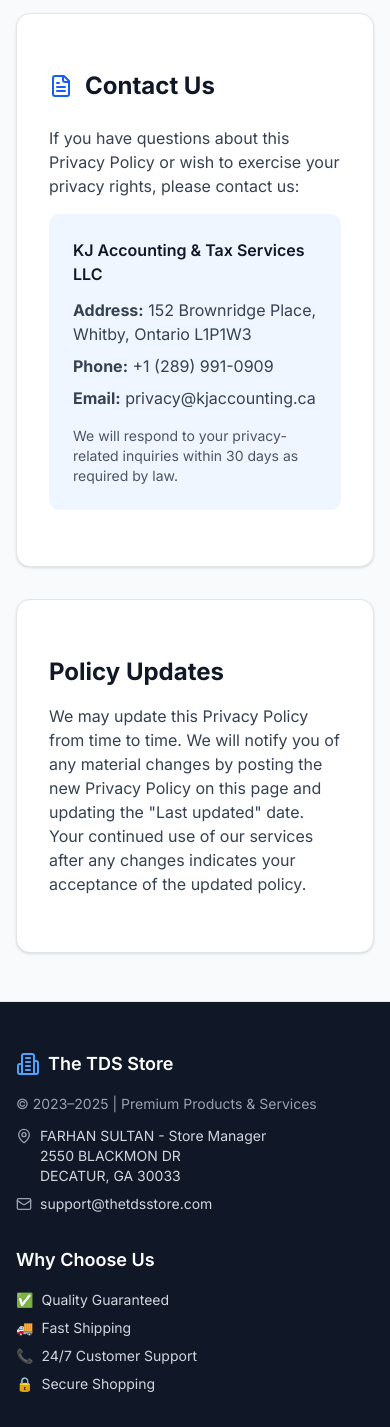
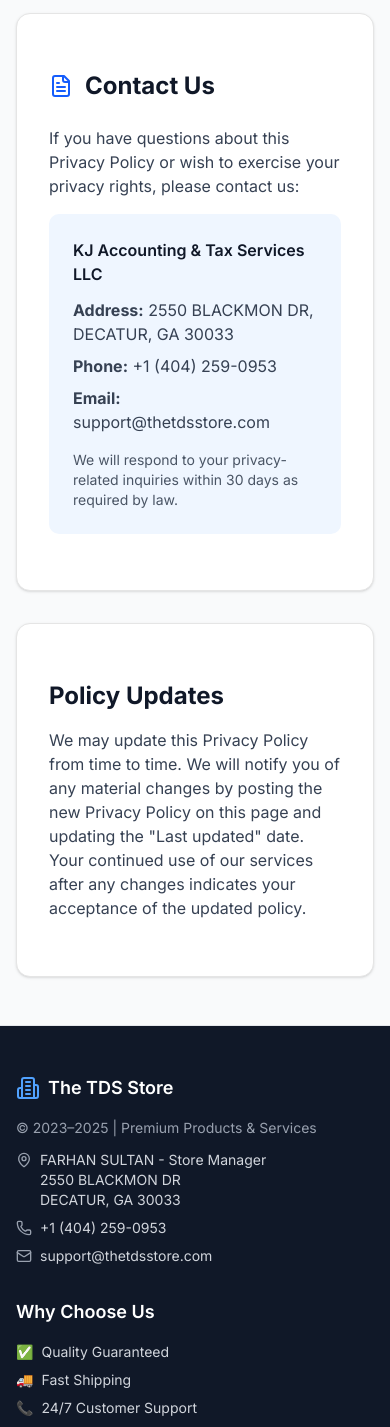
Before and after one commit to FaaizAhmed2004/IR, a Next.js app: page /privacy-policy in a window 390 px wide. Shown: the part 4290-5717 px from the top of the page. Built offline with nearby package versions, Linux system fonts and the light colour scheme.

Commit message:
Update contact number to +1 (404) 259-0953 throughout the website - Add phone number to all pages and update policy pages with new contact information

```diff
--- a/src/app/about/page.tsx
+++ b/src/app/about/page.tsx
@@ -66,6 +66,7 @@
               </div>
 
               <div>
+                <p className="text-gray-900"><strong>Phone:</strong> <span className="text-blue-600">+1 (404) 259-0953</span></p>
                 <p className="text-gray-900"><strong>Email:</strong> <span className="text-blue-600">support@thetdsstore.com</span></p>
               </div>
             </div>
--- a/src/app/contact/page.tsx
+++ b/src/app/contact/page.tsx
@@ -6,7 +6,7 @@
 import Header from "@/components/header"
 import Footer from "@/components/Footer"
 import { useCart } from "@/contexts/CartContext"
-import { Mail, MapPin, Clock, Send, MessageSquare, ShoppingBag } from "lucide-react"
+import { Mail, MapPin, Clock, Send, MessageSquare, ShoppingBag, Phone } from "lucide-react"
 
 export default function ContactPage() {
   const { state } = useCart()
@@ -118,6 +118,16 @@
                   </div>
 
                   <div className="flex items-start gap-3">
+                    <Phone className="h-5 w-5 text-blue-600 mt-1" />
+                    <div>
+                      <div className="font-medium text-gray-900">Phone</div>
+                      <a href="tel:+14042590953" className="text-blue-600 hover:underline">
+                        +1 (404) 259-0953
+                      </a>
+                    </div>
+                  </div>
+
+                  <div className="flex items-start gap-3">
                     <MapPin className="h-5 w-5 text-blue-600 mt-1" />
                     <div>
                       <div className="font-medium text-gray-900">The TDS Store</div>
@@ -174,6 +184,10 @@
                 <h3 className="text-lg font-semibold text-gray-900 mb-4">Quick Contact</h3>
                 <div className="space-y-3">
                   <Button className="w-full bg-blue-600 hover:bg-blue-700 text-white justify-start">
+                    <Phone className="mr-2 h-4 w-4" />
+                    Call: +1 (404) 259-0953
+                  </Button>
+                  <Button className="w-full bg-green-600 hover:bg-green-700 text-white justify-start">
                     <Mail className="mr-2 h-4 w-4" />
                     Email: support@thetdsstore.com
                   </Button>
--- a/src/app/page.tsx
+++ b/src/app/page.tsx
@@ -267,6 +267,12 @@
               <p>2550 BLACKMON DR</p>
               <p>DECATUR, GA 30033</p>
               <p className="mt-3">
+                Phone:{" "}
+                <a href="tel:+14042590953" className="text-blue-600 hover:underline font-medium">
+                  +1 (404) 259-0953
+                </a>
+              </p>
+              <p className="mt-2">
                 Email:{" "}
                 <a href="mailto:support@thetdsstore.com" className="text-blue-600 hover:underline font-medium">
                   support@thetdsstore.com
--- a/src/app/privacy-policy/page.tsx
+++ b/src/app/privacy-policy/page.tsx
@@ -244,9 +244,9 @@
               <div className="bg-blue-50 p-6 rounded-lg">
                 <h3 className="font-semibold text-gray-900 mb-3">KJ Accounting & Tax Services LLC</h3>
                 <div className="space-y-2 text-gray-700">
-                  <p><strong>Address:</strong> 152 Brownridge Place, Whitby, Ontario L1P1W3</p>
-                  <p><strong>Phone:</strong> +1 (289) 991-0909</p>
-                  <p><strong>Email:</strong> privacy@kjaccounting.ca</p>
+                  <p><strong>Address:</strong> 2550 BLACKMON DR, DECATUR, GA 30033</p>
+                  <p><strong>Phone:</strong> +1 (404) 259-0953</p>
+                  <p><strong>Email:</strong> support@thetdsstore.com</p>
                 </div>
                 <p className="text-sm text-gray-600 mt-4">
                   We will respond to your privacy-related inquiries within 30 days as required by law.
--- a/src/app/return-policy/page.tsx
+++ b/src/app/return-policy/page.tsx
@@ -125,7 +125,7 @@
                     <div>
                       <h3 className="font-semibold text-gray-900 mb-2">Contact Us</h3>
                       <p className="text-gray-700 text-sm mb-2">
-                        Email us at returns@kjaccounting.ca or call +1 (289) 991-0909 to initiate your return.
+                        Email us at support@thetdsstore.com or call +1 (404) 259-0953 to initiate your return.
                       </p>
                       <div className="text-xs text-gray-600">
                         <strong>Include:</strong> Order number, item(s) to return, reason for return
@@ -336,8 +336,8 @@
                 <div className="bg-blue-50 p-6 rounded-lg">
                   <h3 className="font-semibold text-gray-900 mb-4">Contact Information</h3>
                   <div className="space-y-2 text-gray-700">
-                    <p><strong>Phone:</strong> +1 (289) 991-0909</p>
-                    <p><strong>Email:</strong> returns@kjaccounting.ca</p>
+                    <p><strong>Phone:</strong> +1 (404) 259-0953</p>
+                    <p><strong>Email:</strong> support@thetdsstore.com</p>
                     <p><strong>Hours:</strong> Mon-Fri 9AM-6PM, Sat 10AM-4PM</p>
                   </div>
                 </div>
--- a/src/app/shipping-policy/page.tsx
+++ b/src/app/shipping-policy/page.tsx
@@ -325,8 +325,8 @@
                 <h3 className="font-semibold text-gray-900 mb-3">KJ Accounting & Tax Services LLC</h3>
                 <div className="grid grid-cols-1 md:grid-cols-2 gap-4 text-gray-700">
                   <div>
-                    <p><strong>Phone:</strong> +1 (289) 991-0909</p>
-                    <p><strong>Email:</strong> shipping@kjaccounting.ca</p>
+                    <p><strong>Phone:</strong> +1 (404) 259-0953</p>
+                    <p><strong>Email:</strong> support@thetdsstore.com</p>
                   </div>
                   <div>
                     <p><strong>Hours:</strong> Mon-Fri 9AM-6PM, Sat 10AM-4PM</p>
--- a/src/app/terms-conditions/page.tsx
+++ b/src/app/terms-conditions/page.tsx
@@ -309,9 +309,9 @@
               <div className="bg-blue-50 p-6 rounded-lg">
                 <h3 className="font-semibold text-gray-900 mb-3">KJ Accounting & Tax Services LLC</h3>
                 <div className="space-y-2 text-gray-700">
-                  <p><strong>Address:</strong> 152 Brownridge Place, Whitby, Ontario L1P1W3</p>
-                  <p><strong>Phone:</strong> +1 (289) 991-0909</p>
-                  <p><strong>Email:</strong> legal@kjaccounting.ca</p>
+                  <p><strong>Address:</strong> 2550 BLACKMON DR, DECATUR, GA 30033</p>
+                  <p><strong>Phone:</strong> +1 (404) 259-0953</p>
+                  <p><strong>Email:</strong> support@thetdsstore.com</p>
                 </div>
               </div>
             </CardContent>
--- a/src/components/Footer.tsx
+++ b/src/components/Footer.tsx
@@ -1,5 +1,5 @@
 import Link from "next/link"
-import { Building2, Mail, MapPin } from "lucide-react"
+import { Building2, Mail, MapPin, Phone } from "lucide-react"
 
 export default function Footer() {
   return (
@@ -21,6 +21,10 @@
                   <p>2550 BLACKMON DR</p>
                   <p>DECATUR, GA 30033</p>
                 </div>
+              </div>
+              <div className="flex items-center gap-2">
+                <Phone className="h-4 w-4 text-gray-400" />
+                <a href="tel:+14042590953" className="hover:text-white">+1 (404) 259-0953</a>
               </div>
               <div className="flex items-center gap-2">
                 <Mail className="h-4 w-4 text-gray-400" />
```
